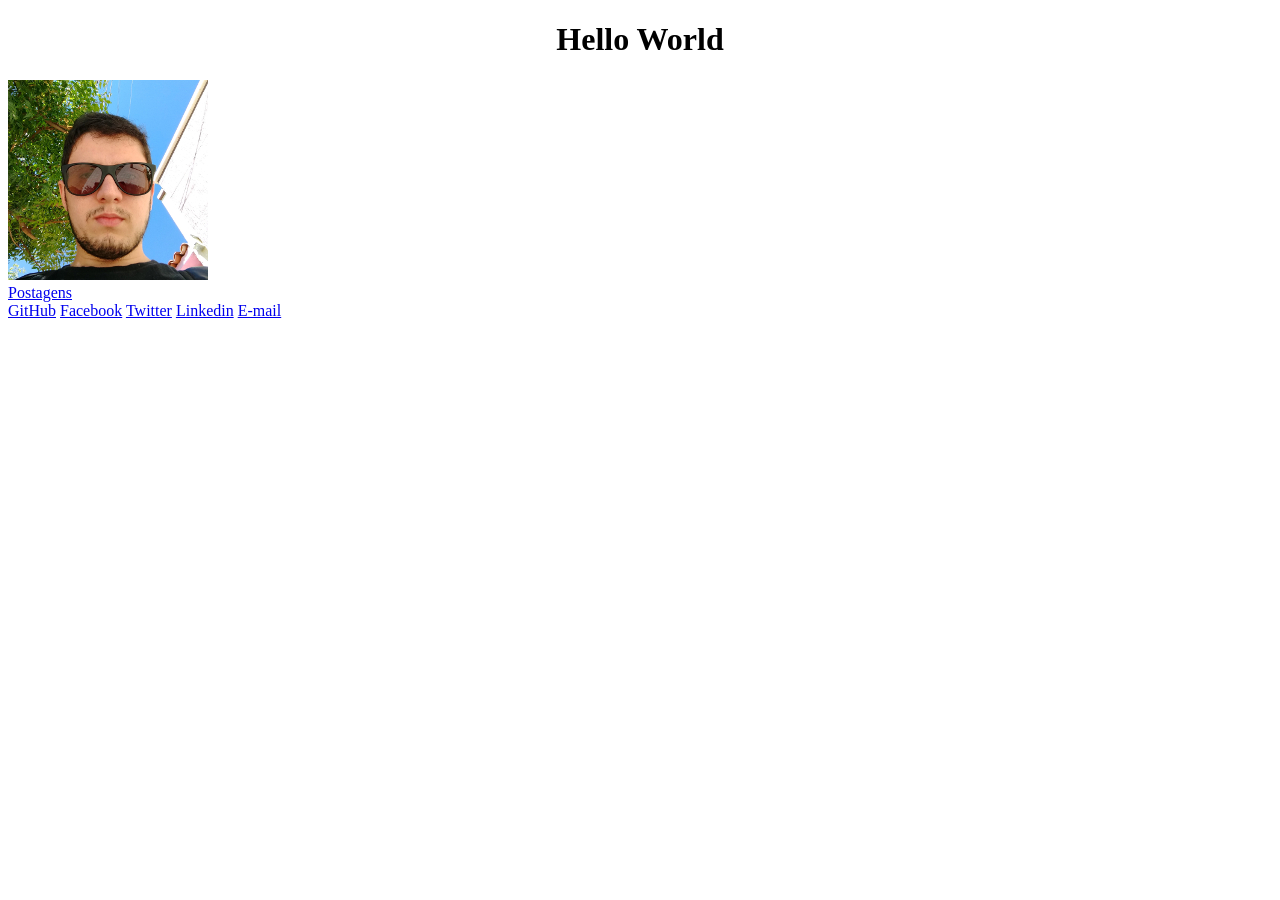
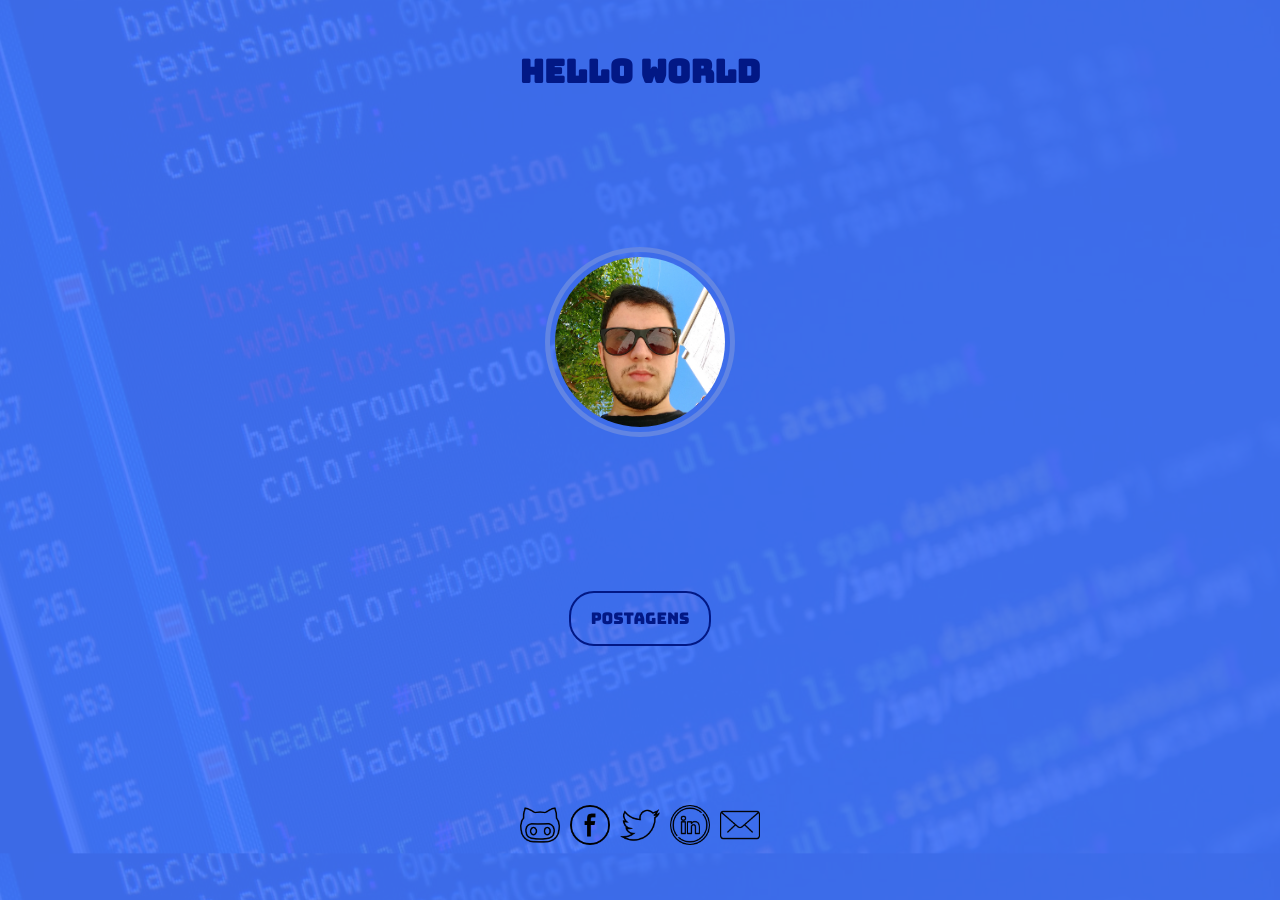
Before and after one commit to maikenegreiros/maikenegreiros.github.io, a Jekyll site: the page built from index.html, in a window 1280 px wide. Built offline with Jekyll 4.4.1, drawn with Linux system fonts in a browser that asks for light colours.

Commit message:
Add css files

```diff
--- /dev/null
+++ b/css/home.scss
@@ -0,0 +1,171 @@
+---
+---
+@charset "UTF-8";
+
+body {
+    position: absolute;
+    top: 0;
+    bottom: 0;
+    left: 0;
+    right: 0;
+    font-family: 'Bungee', cursive;
+    background-image: url(../images/seletores-css-p.jpg);
+    background-size: 100%;
+    margin: 0;
+}
+
+@media (min-width: 500px) {
+    body {
+        background-image: url(../images/seletores-css-m.jpg);
+    }
+}
+@media (min-width: 1000px) {
+    body {
+        background-image: url(../images/seletores-css-g.jpg);
+    }
+}
+@media (min-width: 1300px) {
+    body {
+        background-image: url(../images/seletores-css-gg.jpg);
+    }
+}
+.container {
+    display: flex;
+    flex-direction: column;
+    align-items: center;
+    position: absolute;
+    top: 0;
+    bottom: 0;
+    left: 0;
+    right: 0;
+    background-color: rgba(67, 118, 255, 0.9);
+    justify-content: space-between;
+    padding: 50px 0px;
+}
+
+.title {
+    color: #021885;
+    margin: 0;
+}
+.redes-sociais-container {
+    display: flex;
+    justify-content: center;
+}
+.rede-social {
+    display: inline-block;
+    text-align: center;
+    font-size: 0;
+    width: 40px;
+    height: 40px;
+    background-size: contain;
+    margin: 5px;
+    transition: transform 1s;
+    transform: scale(1);
+}
+.rede-social:hover {
+    transition: transform 1s;
+    transform: scale(1.5);
+}
+img {
+    display: block;
+    margin: 0 auto;
+    border-radius: 50%;
+    border: 5px solid #6285e3;
+    background-clip: border-box;
+    padding: 5px;
+    transition: transform 1s;
+    transform: scale(1);
+    width: 170px;
+}
+img:hover {
+    transition: transform 1s;
+    transform: scale(1.2);
+}
+
+@media (max-height:450px) and (orientation: landscape) {
+    .container {
+        bottom: auto;
+    }
+    .title {
+        margin-bottom: 15px;
+    }
+    .links {
+        margin: 40px 0;
+    }
+}
+
+.links a {
+    display: block;
+    border: 2px solid;
+    padding: 15px 20px;
+    border-radius: 25px;
+    text-decoration: none;
+    color: #021885;
+    transition: transform 1s;
+    transform: scale(1);
+}
+
+.links a:hover {
+    transition: transform 1s;
+    transform: scale(1.1);
+}
+
+.janela {
+    background-color:  #00d;
+    color: white;
+    padding: 40px;
+    position: fixed;
+    top: 0;
+    bottom: 0;
+    left: 0;
+    right: 0;
+    margin: auto 20px;
+    max-width: 350px;
+    max-height: 200px;
+    box-sizing: border-box;
+}
+
+.rede-social.github {
+    background-image: url(../images/003-github.png);
+}
+
+.rede-social.twitter {
+    background-image: url(../images/006-twitter.png);
+}
+
+.rede-social.mail {
+    background-image: url(../images/002-mail.png);
+}
+
+.rede-social.linkedin {
+    background-image: url(../images/001-linkedin.png);
+}
+
+.rede-social.facebook {
+    background-image: url(../images/005-facebook.png);
+}
+
+.exit-button {
+    font-size: 0;
+    background-image: url(../images/close.png);
+    width: 40px;
+    height: 40px;
+    background-size: contain;
+    background-color: transparent;
+    border: none;
+    position: absolute;
+    right: -20px;
+    top: -20px;
+}
+
+@media (min-width:390px) {
+    .janela {
+        margin: auto;
+    }
+}
+
+@media (min-width:640px) {
+    .janela {
+        max-width: 600px;
+    }
+}
--- a/css/main.scss
+++ b/css/main.scss
@@ -1,53 +1,9 @@
 ---
 # Only the main Sass file needs front matter (the dashes are enough)
 ---
-@charset "utf-8";
 
-
-
-// Our variables
-$base-font-family: "Helvetica Neue", Helvetica, Arial, sans-serif;
-$base-font-size:   16px;
-$base-font-weight: 400;
-$small-font-size:  $base-font-size * 0.875;
-$base-line-height: 1.5;
-
-$spacing-unit:     30px;
-
-$text-color:       #111;
-$background-color: #fdfdfd;
-$brand-color:      #2a7ae2;
-
-$grey-color:       #828282;
-$grey-color-light: lighten($grey-color, 40%);
-$grey-color-dark:  darken($grey-color, 25%);
-
-// Width of the content area
-$content-width:    800px;
-
-$on-palm:          600px;
-$on-laptop:        800px;
-
-
-
-// Use media queries like this:
-// @include media-query($on-palm) {
-//     .wrapper {
-//         padding-right: $spacing-unit / 2;
-//         padding-left: $spacing-unit / 2;
-//     }
-// }
-@mixin media-query($device) {
-    @media screen and (max-width: $device) {
-        @content;
-    }
-}
-
-
-
-// Import partials from `sass_dir` (defaults to `_sass`)
 @import
-        "base",
-        "layout",
-        "syntax-highlighting"
+    "header",
+    "general",
+    "footer"
 ;
--- /dev/null
+++ b/css/post.scss
@@ -0,0 +1,7 @@
+---
+---
+@import
+    "code",
+    "article",
+    "imageviewer"
+;
--- /dev/null
+++ b/css/posts-collection.scss
@@ -0,0 +1,11 @@
+---
+---
+@charset "UTF-8";
+
+.title-page {
+    color: #021885;
+}
+
+.posts-card {
+    margin: 15px 0;
+}
```
